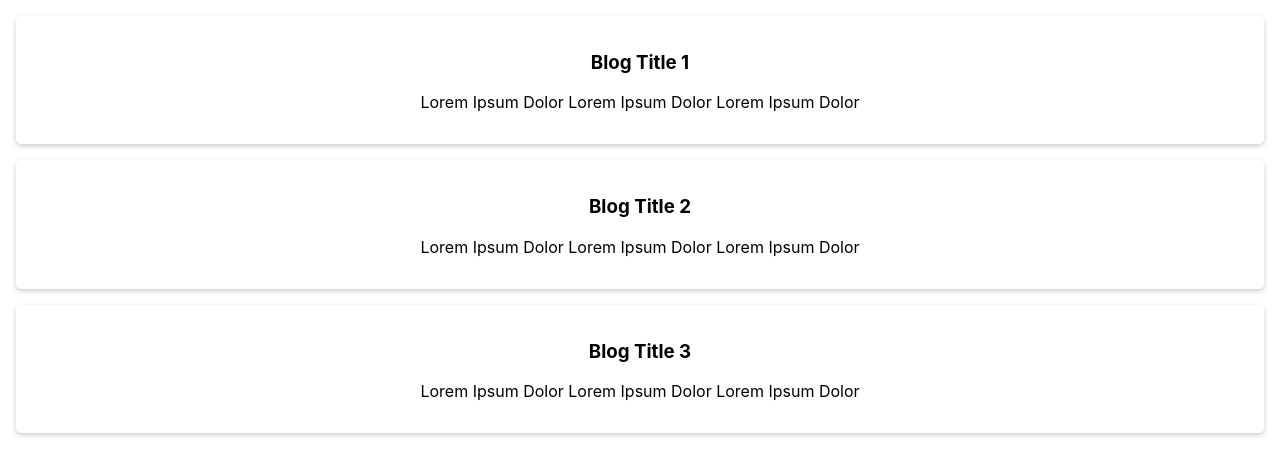
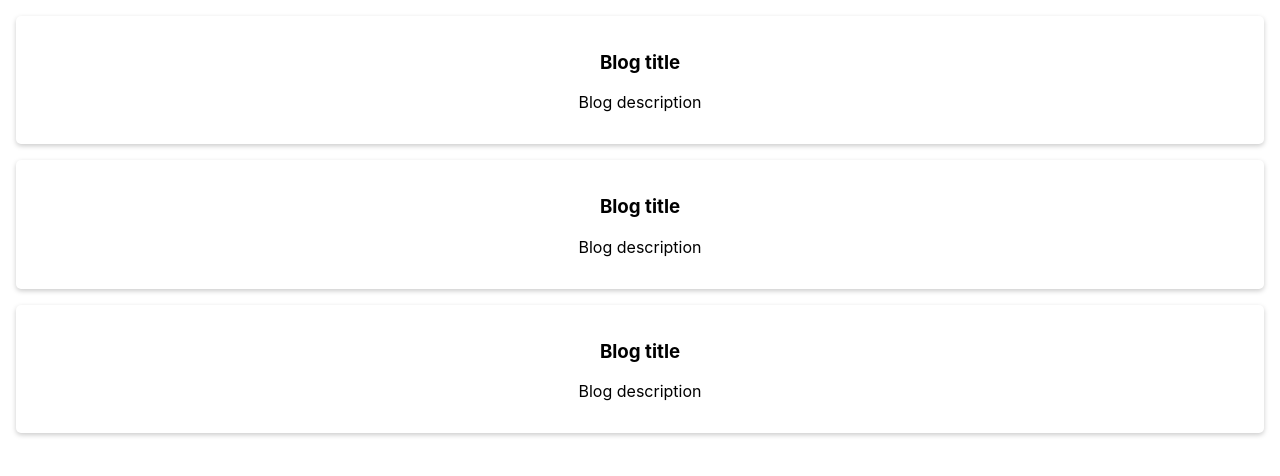
Before and after one commit to IbrahimMalgwi/react-practice, a React (Create React App) app: page / in a window 1280 px wide. Shown: the top 476 px of the page. Built offline with nearby package versions, Linux system fonts and the light colour scheme.

Commit message:
React Coponent Created

```diff
--- a/src/App.js
+++ b/src/App.js
@@ -1,5 +1,6 @@
-// import logo from './logo.svg';
+import React from "react"
 import './App.css';
+import BlogCard from "./BlogCard";
 
 function App() {
   const blogArr = [
@@ -21,13 +22,13 @@ function App() {
   ]
 
   const blogCards = blogArr.map((item, pos) => {
-    console.log(item);
 
     return (
-      <div className ="BlogCard" key={item.id}>
-        <h3>{item.title}</h3>
-        <p>{item.description}</p>
-      </div>
+      <BlogCard key={pos}/>
+      // <div className ="BlogCard" key={item.id}>
+      //   <h3>{item.title}</h3>
+      //   <p>{item.description}</p>
+      // </div>
     )
 
   })
--- /dev/null
+++ b/src/BlogCard.js
@@ -0,0 +1,12 @@
+import React from "react"
+
+const BlogCard = () => {
+    return (
+        <div className="BlogCard">
+            <h3> Blog title</h3>
+            <p> Blog description</p>
+        </div>
+    )
+}
+
+export default BlogCard;
```
